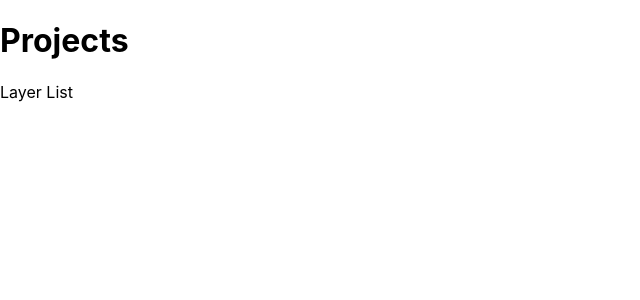
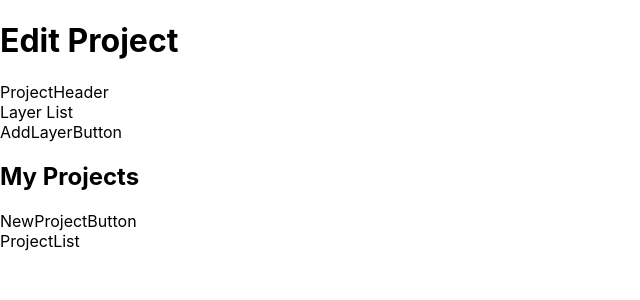
Before and after one commit to rpp33-boc-pacific/improvibe, a Next.js app: page /projects in a window 1280 px wide. Shown: the top 300 px of the page, without its empty margins (0-640 px from the left). Built offline with nearby package versions, Linux system fonts and the light colour scheme.

Commit message:
render outermost components

```diff
--- a/components/projectEditor/AddLayer.tsx
+++ b/components/projectEditor/AddLayer.tsx
@@ -1,3 +1,8 @@
-export default function Contact() {
-  return <div>This is the contact page.</div>
+function AddLayer() {
+
+  return (
+    <div>AddLayerButton</div>
+  );
 }
+
+export default AddLayer;
--- a/components/projectEditor/NewProject.tsx
+++ b/components/projectEditor/NewProject.tsx
@@ -1,3 +1,8 @@
-export default function Contact() {
-  return <div>This is the contact page.</div>
+function NewProject() {
+
+  return (
+    <div>NewProjectButton</div>
+  );
 }
+
+export default NewProject;
--- a/components/projectEditor/ProjectHeader.tsx
+++ b/components/projectEditor/ProjectHeader.tsx
@@ -1,3 +1,8 @@
-export default function Contact() {
-  return <div>This is the contact page.</div>
+function ProjectHeader() {
+
+  return (
+    <div>ProjectHeader</div>
+  );
 }
+
+export default ProjectHeader;
--- a/components/projectEditor/ProjectList.tsx
+++ b/components/projectEditor/ProjectList.tsx
@@ -1,3 +1,8 @@
-export default function Contact() {
-  return <div>This is the contact page.</div>
+function ProjectList() {
+
+  return (
+    <div>ProjectList</div>
+  );
 }
+
+export default ProjectList;
--- a/pages/projects.tsx
+++ b/pages/projects.tsx
@@ -1,10 +1,27 @@
 import LayerList from '../components/projectEditor/LayerList'
+import ProjectHeader from '../components/projectEditor/ProjectHeader'
+import AddLayer from '../components/projectEditor/AddLayer'
+import NewProject from '../components/projectEditor/NewProject'
+import ProjectList from '../components/projectEditor/ProjectList'
 
 export default function Projects() {
   return (
     <>
-      <h1>Projects</h1>
-      <LayerList />
+      <h1>Edit Project</h1>
+      <div className='main'>
+        <div className='layers'>
+          <div>
+            <ProjectHeader />
+            <LayerList />
+            <AddLayer />
+          </div>
+        </div>
+        <div className='projects'>
+          <h2>My Projects</h2>
+          <NewProject />
+          <ProjectList />
+        </div>
+      </div>
     </>
   );
 }
```
